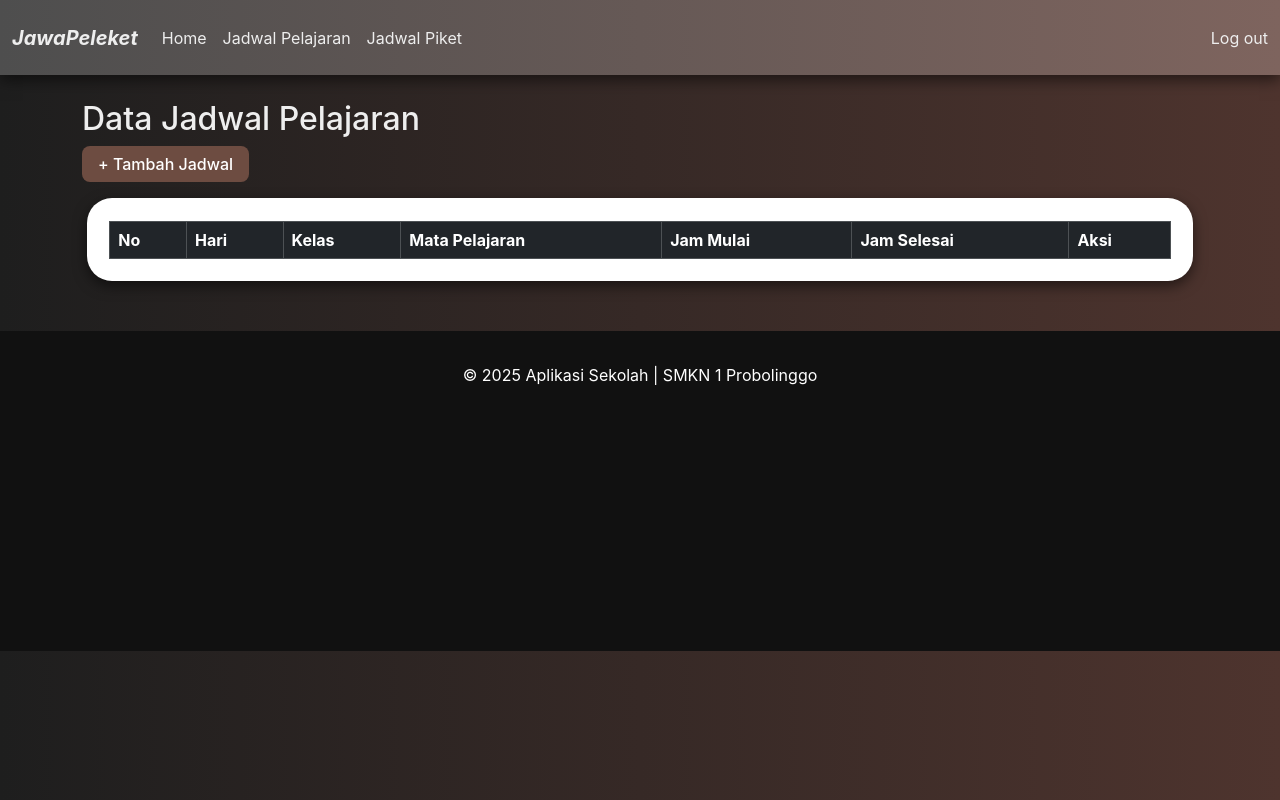
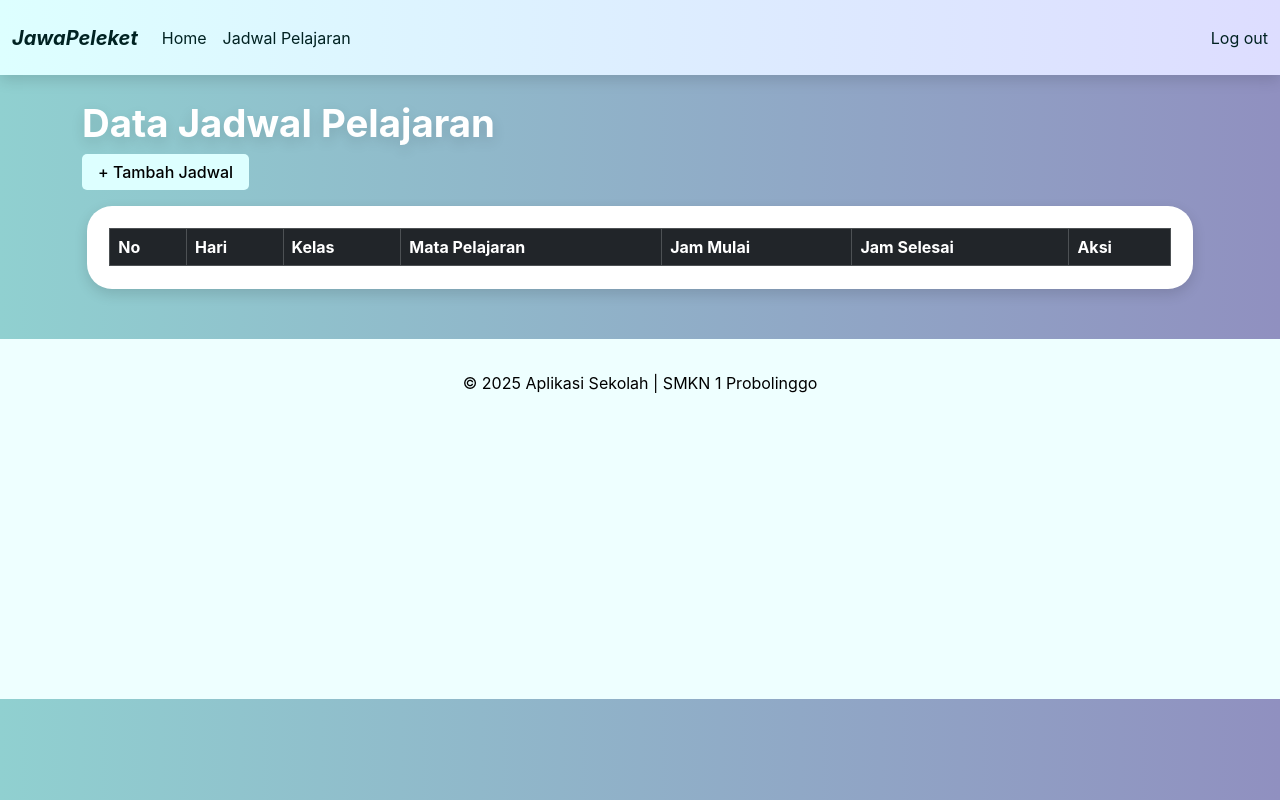
Before and after one commit to KuroFurtex/JawaPeleket, a PHP site: page /index.php?p=pelajaran in a window 1280 px wide. Run offline with PHP 8.4, Linux system fonts and the light colour scheme; the visitor is signed in with stand-in values (Sample User, id 1); data that the repository does not hold is empty.

Commit message:
22/09/2025

```diff
--- a/FurtexUtility.js
+++ b/FurtexUtility.js
@@ -183,5 +183,18 @@ var FurtexUtil = {
 		  el.value = newValue;
 		}
 	  });
+	},
+
+	pageCleanups: [],
+
+	// Register cleanup
+	registerCleanup: function(fn) {
+		this.pageCleanups.push(fn);
+	},
+
+	// Run & clear cleanups
+	runCleanups: function() {
+		this.pageCleanups.forEach(fn => fn());
+		this.pageCleanups = [];
 	}
 }
--- a/index.php
+++ b/index.php
@@ -68,6 +68,7 @@
 		  link.addEventListener('click', e => {
 			e.preventDefault();
 			let page = link.getAttribute('data-page');
+			FurtexUtil.runCleanups();
 
 			// Load page content without full reload
 			fetch(`/JawaPeleket/page/${page}.php?ajax=1`)
@@ -84,11 +85,25 @@
 		// Handle browser back/forward
 		window.addEventListener('popstate', e => {
 		  if (e.state && e.state.page) {
+			FurtexUtil.runCleanups();
 			fetch(`/JawaPeleket/page/${e.state.page}.php?ajax=1`)
 			  .then(res => res.text())
 			  .then(html => {
 				replayAnimation(document.querySelector('.container'), 'wow');
 				document.querySelector('.container').innerHTML = html;
+
+				// Run any scripts inside the new content
+				const scripts = document.querySelector('.container').querySelectorAll("script");
+				scripts.forEach(oldScript => {
+				  const newScript = document.createElement("script");
+				  if (oldScript.src) {
+					newScript.src = oldScript.src; // external JS
+				  } else {
+					newScript.textContent = oldScript.textContent; // inline JS
+				  }
+				  document.body.appendChild(newScript);
+				  oldScript.remove();
+				});
 			  });
 		  }
 		});
--- a/page/pelajaran.php
+++ b/page/pelajaran.php
@@ -22,7 +22,7 @@ $result = FetchSpecific(
 
 $logged = isUserLoggedIn();
 ?>
-<h2>Data Jadwal Pelajaran</h2>
+<h1>Data Jadwal Pelajaran</h1>
 
 <script>
 let tambah, edit, remove;
@@ -82,7 +82,7 @@ fetch(`/JawaPeleket/act/getRows.php?table=users`)
           "act/editPelajaran.php"
         );
 
-		remove = FurtexUtil.createPopup(
+		hapus = FurtexUtil.createPopup(
 		  "Hapus <NAMA_PELAJARAN>?",
 		  "Hapus",
 		  "Cancel",
@@ -99,10 +99,16 @@ fetch(`/JawaPeleket/act/getRows.php?table=users`)
         idHidden.name = "id";
         edit.querySelector("form").appendChild(idHidden);
 
-		const removeHidden = document.createElement("input");
-		removeHidden.type = "hidden";
-		removeHidden.name = "id";
-		remove.querySelector("form").appendChild(removeHidden);
+		const hapusHidden = document.createElement("input");
+		hapusHidden.type = "hidden";
+		hapusHidden.name = "id";
+		hapus.querySelector("form").appendChild(hapusHidden);
+
+		FurtexUtil.registerCleanup(() => {
+			tambah.remove();
+			edit.remove();
+			hapus.remove();
+			});
       });
   });
 
@@ -125,15 +131,15 @@ function openEditPopup(row) {
 
 function openRemovePopup(row) {
   // set hidden id
-  remove.querySelector("input[name='id']").value = row.id;
+  hapus.querySelector("input[name='id']").value = row.id;
 
   // update text to show subject name dynamically
-  const caption = remove.querySelector("p");
+  const caption = hapus.querySelector("p");
   caption.textContent = `Apakah anda yakin ingin menghapus "${row.mata_pelajaran}"?`;
-  const header = remove.querySelector("h3");
+  const header = hapus.querySelector("h3");
   header.textContent = `Hapus "${row.mata_pelajaran}"?`;
 
-  FurtexUtil.showAnimated(remove);
+  FurtexUtil.showAnimated(hapus);
 }
 
 
@@ -143,7 +149,7 @@ function openRemovePopup(row) {
 if ($logged) {
 	?>
 	<div class="d-flex justify-content-between mb-3">
-	<a href="#" onclick="FurtexUtil.showAnimated(tambah)" class="btn btn-coklat">+ Tambah Jadwal</a>
+	<a href="#" onclick="FurtexUtil.showAnimated(tambah)" class="btn btn-a">+ Tambah Jadwal</a>
 	</div>
 	<?php
 }
@@ -182,7 +188,7 @@ if ($logged) {
 		  <td>
 			<a href="#"
 			   onclick="openEditPopup(<?= htmlspecialchars(json_encode($row)) ?>)"
-			   class="btn btn-sm btn-coklat">Edit</a>
+			   class="btn btn-sm btn-b">Edit</a>
 			<a href="#"
 			   onclick='openRemovePopup(<?= htmlspecialchars(json_encode($row)) ?>)'
 			   class="btn btn-sm btn-danger">Hapus</a>
--- a/view/core.css
+++ b/view/core.css
@@ -1,5 +1,11 @@
 :root {
-	--shadow: #00000088;
+	--shadow: #00000022;
+	--primary: #90d0d0;
+	--primary-op5: #90ffff99;
+	--primary-whiter: #ddffff;
+	--secondary: #9090c0;
+	--secondary-op5: #9090ff99;
+	--secondary-whiter: #ddddff;
 }
 
 html {
@@ -8,19 +14,26 @@ html {
 
 body {
 	margin: 0;
-	background: linear-gradient(to right, #1e1e1e, #4e342e);
+	background: linear-gradient(to right, var(--primary), var(--secondary));
     font-family: 'Inter', sans-serif;
-    color: #eeeeee;
+    color: #002222;
 }
 
 nav {
 	height: 75px;
-	background: linear-gradient(to right, #4e4e4e, #7e645e);
+	background: linear-gradient(to right, var(--primary-whiter), var(--secondary-whiter));
 	box-shadow: 0px 5px 14px 0px var(--shadow);
 }
 
+h1 {
+	color: #fff;
+	font-weight: bolder;
+	font-size: 3vw;
+	text-shadow: 0px 5px 14px var(--shadow);
+}
+
 a.nav-link, .kf-logo {
-	color: #eeeeee !important;
+	color: #002222 !important;
 }
 
 .container {
@@ -88,16 +101,16 @@ dialog {
 }
 
 dialog::backdrop {
-	background: linear-gradient(to right, #1e1e1eee, #4e342eee);
+	background: linear-gradient(to right, var(--primary-op5), var(--secondary-op5));
 	transition: display 0.2s ease;
 }
 
 .site-footer {
   margin-top: auto;         /* pushes footer to bottom */
-  min-height: 40vh;        /* footer takes at least this much */
+  min-height: 45vh;        /* footer takes at least this much */
   width: 100%;
-  background: #111;
-  color: #fff;
+  background: #eff;
+  color: #000;
   padding: 2rem;
   text-align: center;
   box-sizing: border-box;
@@ -113,11 +126,20 @@ dialog::backdrop {
 	box-shadow: 0px 5px 14px 0px var(--shadow);
 }
 
-.btn-coklat {
-	background-color: #6d4c41;
+.btn-a {
+	background-color: #ddffff;
+    color: black;
+    border: none;
+    border-radius: 5px;
+    padding: 6px 16px;
+    font-weight: 500;
+}
+
+.btn-b {
+	background-color: #0050f0;
     color: white;
     border: none;
-    border-radius: 8px;
+    border-radius: 5px;
     padding: 6px 16px;
     font-weight: 500;
 }
--- a/view/navbar.php
+++ b/view/navbar.php
@@ -18,9 +18,6 @@
         </li>
 		<li class="nav-item">
           <a class="nav-link active" href="#" data-page="pelajaran">Jadwal Pelajaran</a>
-        </li>
-		<li class="nav-item">
-          <a class="nav-link active" href="#" data-page="piket">Jadwal Piket</a>
         </li>
       </ul>
       <div class="d-flex">
```
Also changed, not shown: page/home.php (+48 -1 lines), page/piket.php (deleted, +0 -51 lines).
